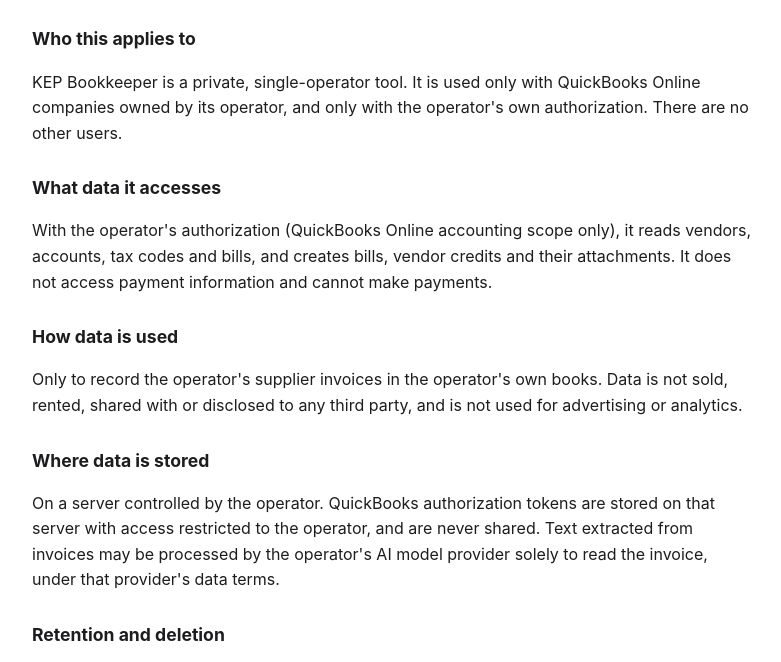
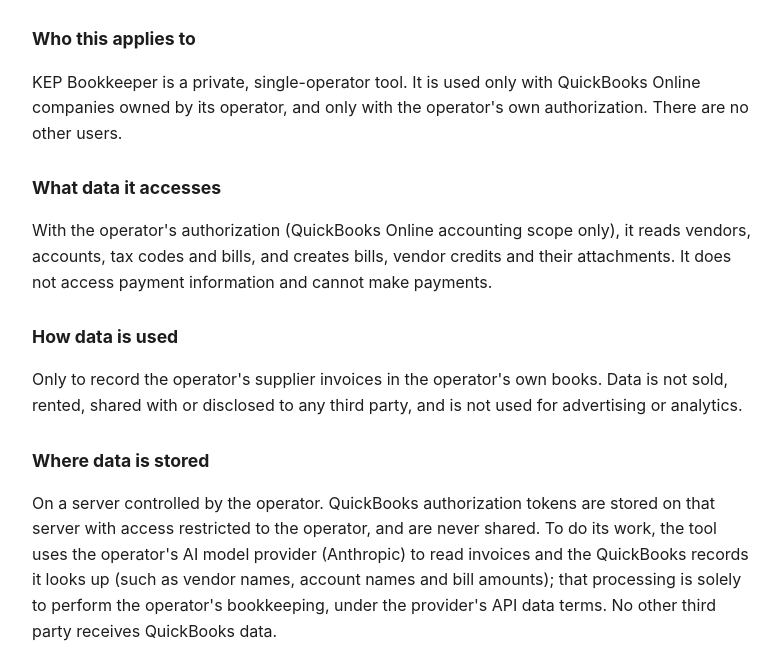
Before and after one commit to kamilmsefer/kep-legal, a plain HTML site: page privacy.html in a window 1280 px wide. Shown: the part 121-783 px from the top of the page, without its empty margins (248-1029 px from the left). Drawn offline with Linux system fonts and the light colour scheme.

Commit message:
Privacy policy: QuickBooks data the tool looks up is also processed by the AI model provider

```diff
--- a/privacy.html
+++ b/privacy.html
@@ -11,7 +11,7 @@
 <h2>How data is used</h2>
 <p>Only to record the operator&#39;s supplier invoices in the operator&#39;s own books. Data is not sold, rented, shared with or disclosed to any third party, and is not used for advertising or analytics.</p>
 <h2>Where data is stored</h2>
-<p>On a server controlled by the operator. QuickBooks authorization tokens are stored on that server with access restricted to the operator, and are never shared. Text extracted from invoices may be processed by the operator&#39;s AI model provider solely to read the invoice, under that provider&#39;s data terms.</p>
+<p>On a server controlled by the operator. QuickBooks authorization tokens are stored on that server with access restricted to the operator, and are never shared. To do its work, the tool uses the operator&#39;s AI model provider (Anthropic) to read invoices and the QuickBooks records it looks up (such as vendor names, account names and bill amounts); that processing is solely to perform the operator&#39;s bookkeeping, under the provider&#39;s API data terms. No other third party receives QuickBooks data.</p>
 <h2>Retention and deletion</h2>
 <p>Data is kept only as long as the operator needs it for bookkeeping. The operator can revoke access at any time from QuickBooks Online (Settings → Apps), which disconnects the tool immediately.</p>
 <h2>Contact</h2>
```
